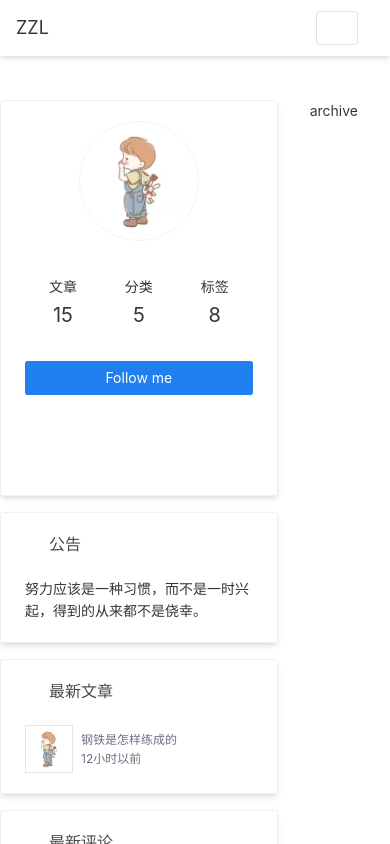
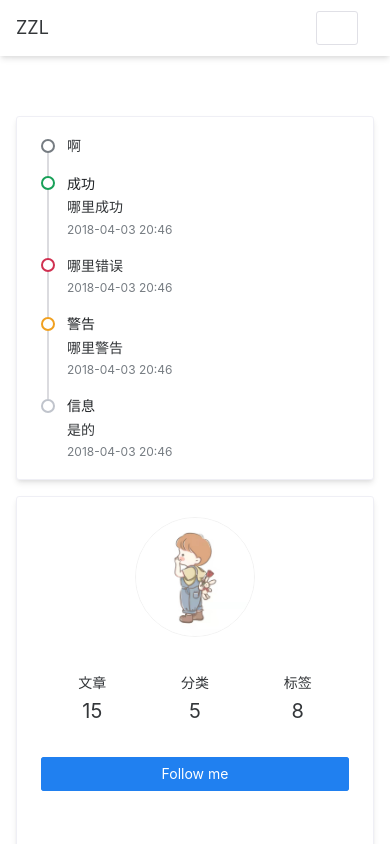
Before and after one commit to zhzl0923/vue-icarus, a Vue app: page /archive in a window 390 px wide. Built offline with nearby package versions, Linux system fonts and the light colour scheme.

Commit message:
页面完成

```diff
--- a/src/layouts/components/Main/index.vue
+++ b/src/layouts/components/Main/index.vue
@@ -9,7 +9,6 @@
     <div class="main-content">
       <router-view></router-view>
     </div>
-    <div class="main-right"></div>
   </div>
 </template>
 
--- a/src/styles/index.scss
+++ b/src/styles/index.scss
@@ -2,3 +2,4 @@
 @import './layout/header.css';
 @import './layout/main.css';
 @import './views/home.css';
+@import './views/tags.css';
--- a/src/styles/layout/main.css
+++ b/src/styles/layout/main.css
@@ -1,14 +1,15 @@
 .main {
-  @apply flex justify-center space-x-8 h-screen mt-10;
+    @apply flex md:justify-center h-screen mt-10;
+    @apply flex-col md:flex-row md:space-x-8 space-y-4 md:space-y-0;
+    @apply md:ml-0 md:mr-0 ml-4 mr-4;
 }
 
 .main .main-left {
-  @apply space-y-4 ;
-  @apply sticky top-28 z-10;
+    @apply space-y-4  order-2 md:order-1 md:mt-0 mt-4;
 }
 
 .main .site-card {
-  @apply w-full sm:w-72;
+    @apply w-full md:w-72;
 }
 
 .main .site-card-avatar {
@@ -57,12 +58,18 @@
     @apply w-12 h-12 border;
 }
 
-.aside-list-item-content{
+.aside-list-item-content {
     @apply text-gray-500;
 
     font-size: 12px;
 }
 
+.main-content {
+    @apply order-1 md:order-2 w-full;
+
+}
+@media (min-width: 768px) {
     .main-content{
         width: 58rem;
     }
+}
--- /dev/null
+++ b/src/styles/views/tags.css
@@ -0,0 +1,5 @@
+.tags-word-cloud{
+    @apply w-full;
+
+    height: 500px;
+}
--- a/src/views/Archive/index.vue
+++ b/src/views/Archive/index.vue
@@ -1,10 +1,40 @@
 <template>
-  <div>archive</div>
+  <n-card class="w-full">
+    <n-timeline>
+      <n-timeline-item content="啊"/>
+      <n-timeline-item
+          type="success"
+          title="成功"
+          content="哪里成功"
+          time="2018-04-03 20:46"
+      />
+      <n-timeline-item type="error" content="哪里错误" time="2018-04-03 20:46"/>
+      <n-timeline-item
+          type="warning"
+          title="警告"
+          content="哪里警告"
+          time="2018-04-03 20:46"
+      />
+      <n-timeline-item
+          type="info"
+          title="信息"
+          content="是的"
+          time="2018-04-03 20:46"
+      />
+    </n-timeline>
+  </n-card>
 </template>
 <script lang="ts">
-import { defineComponent } from "vue";
+import {defineComponent} from "vue";
+import {NCard, NTimeline, NTimelineItem} from "naive-ui";
 
 export default defineComponent({
-  setup() {},
+  components: {
+    NCard,
+    NTimeline,
+    NTimelineItem
+  },
+  setup() {
+  },
 });
 </script>
--- a/src/views/Home/index.vue
+++ b/src/views/Home/index.vue
@@ -1,7 +1,6 @@
 <template>
-  <n-grid :x-gap="12" :y-gap="20" cols="3 s:1 m:2 l:3" responsive="screen">
-    <n-grid-item v-for="value in list" :key="value">
-      <n-card class="site-card w-96">
+  <div class="grid md:grid-cols-2 lg:grid-cols-3 md:gap-x-4 gap-y-4">
+    <n-card class="site-card w-full md:w-96" v-for="value in list" :key="value">
       <template #cover>
         <img
             src="https://07akioni.oss-cn-beijing.aliyuncs.com/07akioni.jpeg"
@@ -45,23 +44,22 @@
       </template>
       <template #footer>
         <div class="article-date">
-            <icon icon="CalendarAlt" />
+          <icon icon="CalendarAlt"/>
           <span>创建于两个月以前</span>
         </div>
         <div class="article-date">
-            <icon icon="PencilAlt" />
+          <icon icon="PencilAlt"/>
           <span>更新于两个月以前</span>
         </div>
       </template>
     </n-card>
-    </n-grid-item>
-  </n-grid>
+  </div>
 </template>
 
 <script lang="ts">
-import { defineComponent } from "vue";
-import { NCard, NDivider, NAvatar, NGrid, NGridItem } from "naive-ui";
-import { Icon } from "~/components/Icon";
+import {defineComponent} from "vue";
+import {NCard, NDivider, NAvatar, NGrid, NGridItem} from "naive-ui";
+import {Icon} from "~/components/Icon";
 import avatar from "~/assets/images/avatar.jpg";
 
 export default defineComponent({
@@ -70,12 +68,10 @@ export default defineComponent({
     Icon,
     NDivider,
     NAvatar,
-    NGrid,
-    NGridItem,
   },
   setup() {
     const list = [1, 2, 3, 4, 5, 6, 7, 8, 9, 10, 11, 12];
-    return { avatar, list };
+    return {avatar, list};
   },
 });
 </script>
--- a/src/views/Links/index.vue
+++ b/src/views/Links/index.vue
@@ -1,10 +1,18 @@
 <template>
-  <div>friends</div>
+  <n-card class="w-full">
+    <template #header>
+      友情链接
+    </template>
+  </n-card>
 </template>
 <script lang="ts">
 import { defineComponent } from "vue";
+import {NCard} from "naive-ui";
 
 export default defineComponent({
+  components:{
+    NCard
+  },
   setup() {},
 });
 </script>
--- a/src/views/Tags/index.vue
+++ b/src/views/Tags/index.vue
@@ -8,7 +8,7 @@
       </div>
     </template>
     <template #default>
-      <div ref="wordCloud" id="wordCloud"  style="width: 300px;height: 500px" class="wordCloud"/>
+      <div ref="wordCloud" id="wordCloud"  class="tags-word-cloud"/>
     </template>
   </n-card>
 </template>
@@ -37,6 +37,13 @@ export default defineComponent({
         Math.round(Math.random() * 160)
       ].join(',') + ')';
     };
+    const color = [
+        'rgb(255, 208, 119)',
+        'rgb(59, 196, 199)',
+        'rgb(58, 158, 234)',
+        'rgb(255, 78, 105)',
+        'rgb(70, 30, 71)'
+    ];
     onMounted(() => {
       // 获取节点
       const myChart = echarts.init(
@@ -47,21 +54,37 @@ export default defineComponent({
           backgroundColor: '',
           borderColor: 'red',
           textStyle: {
-            color: '#fff',
+            color: '#333',
           },
         },
         series: [{
           type: 'wordCloud',
           gridSize: 10, // 字之间的间隔大小
-          // sizeRange: [12, 50], // 最小字体和最大字体
-          sizeRange: [14, 14], // 最小字体和最大字体 必须写一个范围不能直接写sizeRange: 14，
+          sizeRange: [12, 50], // 最小字体和最大字体
+          // sizeRange: [14, 14], // 最小字体和最大字体 必须写一个范围不能直接写sizeRange: 14，
           rotationRange: [0, 0], // 字体旋转角度的范围，这里水平
-          shape: 'smooth', // 形状
-          width: 400,
-          height: 150,
+          shape: 'circle', // 形状
+          width: '100%',
+          height: '100%',
           drawOutOfBound: false, // 字是否叠加
           textStyle: {
-            color: '#FFF',
+            normal: {
+              fontFamily: 'sans-serif',
+              fontWeight: 'bold',
+              // Color can be a callback function or a color string
+              color: function () {
+                // Random color
+                return 'rgb(' + [
+                  Math.round(Math.random() * 256),
+                  Math.round(Math.random() * 256),
+                  Math.round(Math.random() * 256)
+                ].join(',') + ')';
+              }
+            },
+            emphasis: {
+              shadowBlur: 2,
+              shadowColor: '#000'
+            }
           },
           emphasis: { // 字高亮时显示的效果
             textStyle: {
@@ -71,68 +94,20 @@ export default defineComponent({
           },
           data: [
             {
-              name: 'Sam S Club',
+              name: '标签一',
               value: 10000,
-              textStyle: {
-                color: 'black',
-                lineHeight: 24,
-                borderRadius: 10,
-                width: 100,
-              },
-              // 鼠标放上的效果
-              emphasis: {
-                textStyle: {
-                  color: 'red',
-                },
-              },
             },
             {
-              name: '危险废物企业1',
+              name: '标签二',
               value: 61810,
-              textStyle: {
-                color: 'black',
-                lineHeight: 24,
-                borderRadius: 10,
-                width: 100,
-              },
-              // 鼠标放上的效果
-              emphasis: {
-                textStyle: {
-                  color: 'red',
-                },
-              },
             },
             {
-              name: '医疗机构',
+              name: '标签三',
               value: 4386,
-              textStyle: {
-                color: 'black',
-                lineHeight: 24,
-                borderRadius: 10,
-                width: 100,
-              },
-              // 鼠标放上的效果
-              emphasis: {
-                textStyle: {
-                  color: 'red',
-                },
-              },
             },
             {
-              name: '干洗店',
+              name: '标签四',
               value: 4055,
-              textStyle: {
-                color: 'black',
-                lineHeight: 24,
-                borderRadius: 10,
-                width: 100,
-              },
-              // 鼠标放上的效果
-              emphasis: {
-                textStyle: {
-                  color: 'red',
-                },
-              },
             },
           ],
         }],
```
Lines whose indentation alone changed are shown as unchanged.
